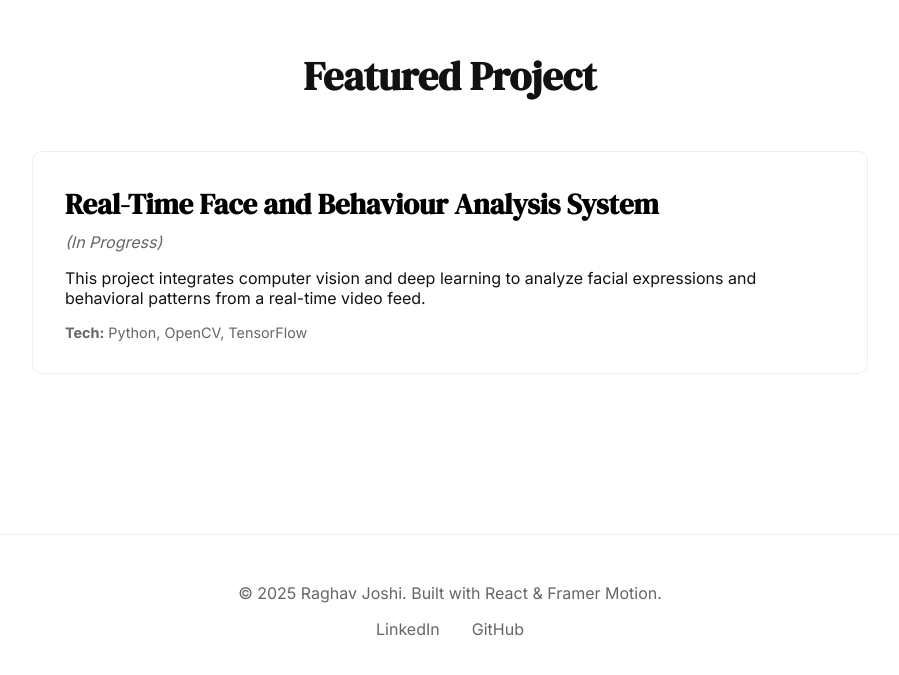
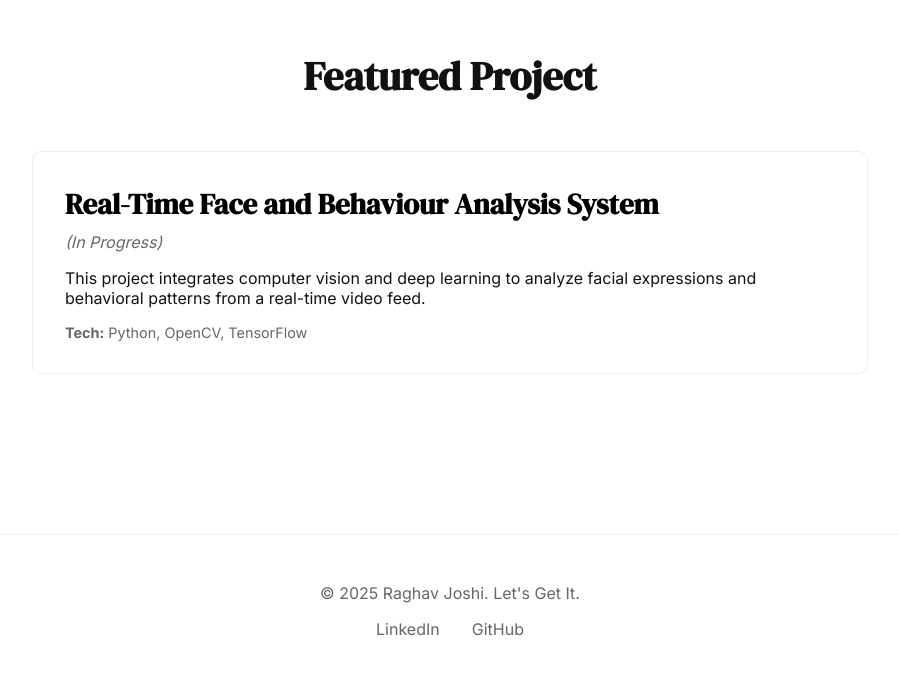
Before and after one commit to RAgHavj12345/raghav-react-portfolio, a React (Vite) app: page / in a window 1280 px wide. Shown: the part 1603-2278 px from the top of the page, without its empty margins (190-1089 px from the left). Built offline with nearby package versions, Linux system fonts and the light colour scheme.

Commit message:
Update and fix  Colour

```diff
--- a/src/App.jsx
+++ b/src/App.jsx
@@ -90,7 +90,7 @@ const App = () => {
       </main>
 
       <footer className="footer">
-        <p>&copy; 2025 Raghav Joshi. Built with React & Framer Motion.</p>
+        <p>&copy; 2025 Raghav Joshi. Let's Get It.</p>
         <div className="footer-links">
           <a href="https://www.linkedin.com/in/raghav-joshi-687a02373" target="_blank" rel="noopener noreferrer">LinkedIn</a>
           <a href="https://github.com/raghavj12345" target="_blank" rel="noopener noreferrer">GitHub</a>
```
